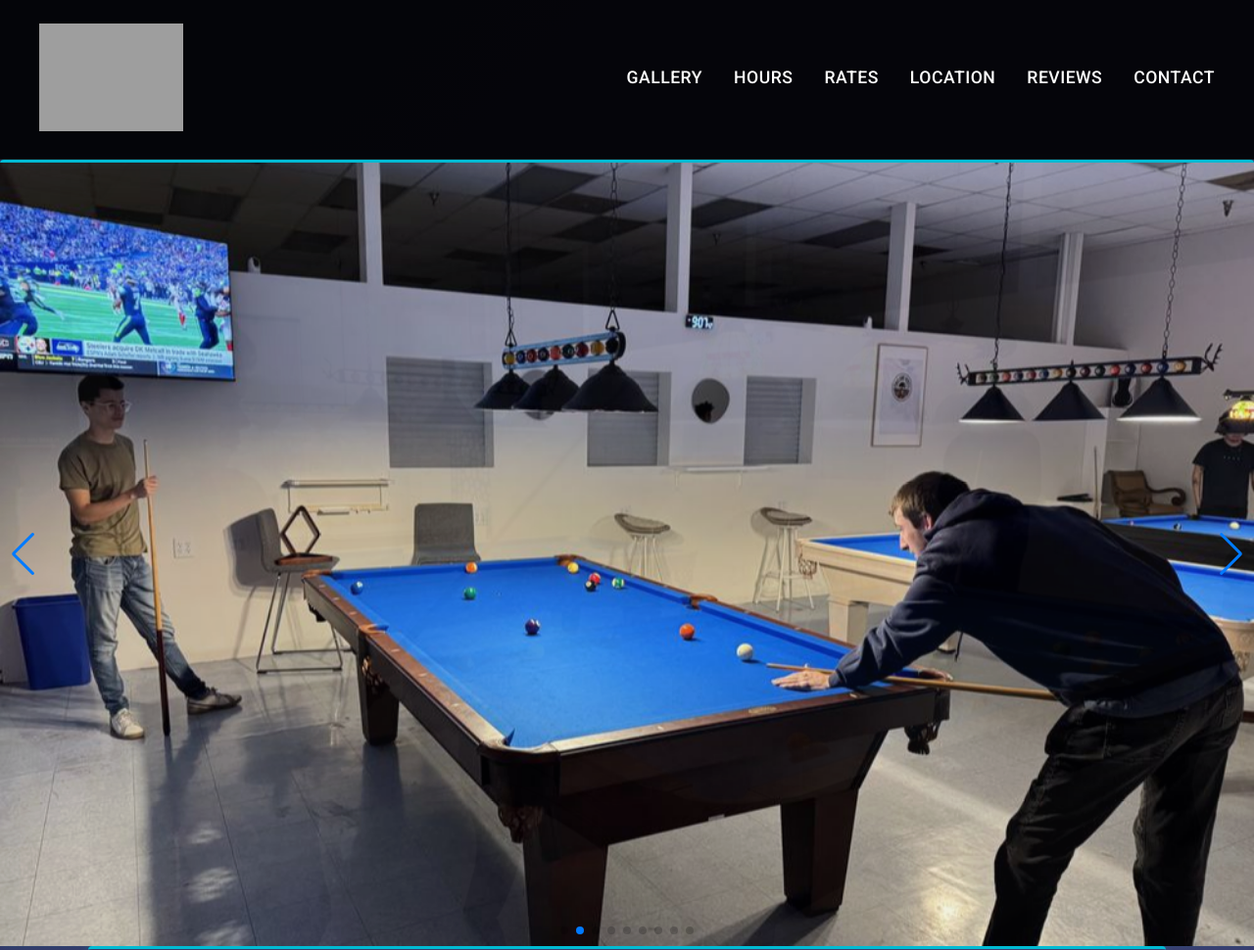
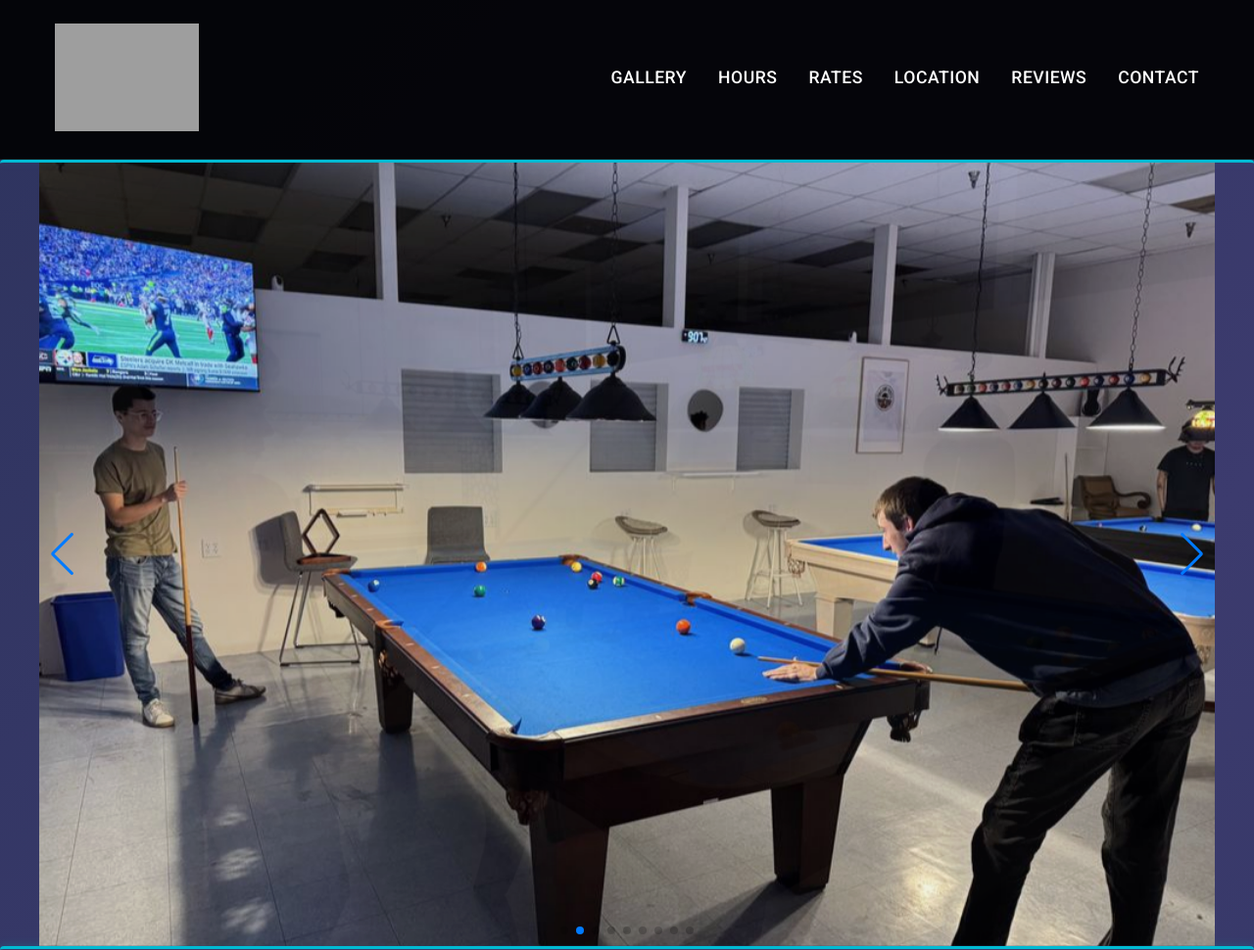
Before and after one commit to Shaun-B-Kassa/momentum-billiards, a website: page index.html in a window 1280 px wide. Shown: the top 970 px of the page at 98% size. Drawn offline with nearby package versions, Linux system fonts and the light colour scheme; grey boxes are pictures that could not be loaded.

Commit message:
Updated styles for Rates and Hours sections

```diff
--- a/styles.css
+++ b/styles.css
@@ -383,3 +383,31 @@ footer {
   opacity: 1;
   transform: translateY(0);
 }
+
+/* Make all sections full-width */
+section,
+footer,
+header,
+#lightbox {
+  width: 100vw;
+  max-width: 100vw;
+  margin: 0;
+  padding: 2rem 0; /* Adjust as needed for spacing */
+  box-sizing: border-box;
+}
+
+/* Prevent unwanted horizontal scroll due to full-width elements */
+body {
+  overflow-x: hidden;
+  margin: 0;
+  padding: 0;
+}
+
+/* Optional: Center content inside each section if needed */
+section > *,
+footer > *,
+header > * {
+  max-width: 1200px;
+  margin: 0 auto;
+  padding: 0 1rem; /* Safe side padding */
+}
```
